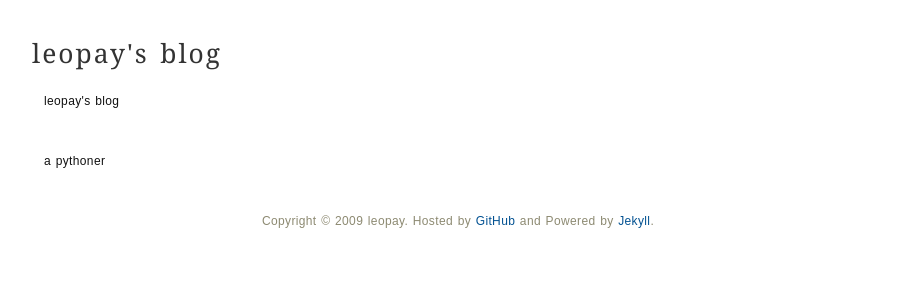
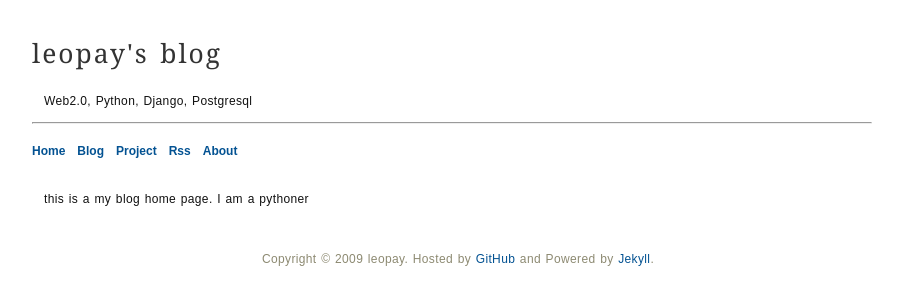
Before and after one commit to leopay/leopay.github.com, a Jekyll site: the page built from index.html, in a window 1280 px wide. Shown: the top 305 px of the page, without its empty margins (188-1091 px from the left). Built offline with Jekyll 4.4.1, drawn with Linux system fonts in a browser that asks for light colours; Markdown is read by kramdown in place of the engine named in the settings.

Commit message:
update default layout

```diff
--- a/_config.yml
+++ b/_config.yml
@@ -1,5 +1,5 @@
 # destination:  ./_site
-# auto:         true
+auto:         true
 # lsi:          false
 # server_port:  4000
 pygments:       true
--- a/_layouts/default.html
+++ b/_layouts/default.html
@@ -1,5 +1,5 @@
 <!DOCTYPE html PUBLIC "-//W3C//DTD XHTML 1.0 Strict//EN" "http://www.w3.org/TR/xhtml1/DTD/xhtml1-strict.dtd">
-<html xmlns="http://www.w3.org/1999/xhtml">
+<html xmlns="http://www.w3.org/1999/xhtml" lang="zh-CN" xml:lang="zh-CN">
   <head>
     <meta http-equiv="Content-Type" content="text/html; charset=utf-8" />
     <title>{{ page.title }}</title>
@@ -13,20 +13,30 @@
     <![endif]-->
     <style type="text/css">
       /* <![CDATA[ */
+      #breadcrumbs dt {margin-right:1em; float: left;}
+      .hp {padding-bottom: 0;}
+      .hp p {padding-bottom: 0;}
       /* ]]> */
     </style>
   </head>
   <body>
-    <div id="content" class="main">
+    <div id="header" class="main">
       <div class="clear">&nbsp;</div>
       <div class="hp"><h1>{{ page.title }}</h1></div>
-      <br class="clear" />
-      <div class="hp clearfix"><p>leopay's blog</p></div>
+      <div class="hp"><p>Web2.0, Python, Django, Postgresql</p></div>
+      <hr class="clear" />
+      <dl id="breadcrumbs" class="clearfix">
+          <dt><a href="/">Home</a></dt>
+          <dt><a href="/blog.html">Blog</a></dt>
+          <dt><a href="/project.html">Project</a></dt>
+          <dt><a href="/rss.html">Rss</a></dt>
+          <dt><a href="/about.html">About</a></dt>
+      </dl>
       <div class="dl50">
         {{ content }}
       </div>
     </div>
-    <div id='footer' class="hp">
+    <div id="footer" class="hp">
       <p class="pepper-lite tc">
       Copyright &copy; 2009 leopay. Hosted by <a href='http://github.com/leopay/leopay.github.com/' target='_blank'>GitHub</a> and Powered by <a href='http://github.com/mojombo/jekyll'>Jekyll</a>.
       </p>
--- a/index.html
+++ b/index.html
@@ -3,5 +3,6 @@ layout: default
 title: leopay's blog
 ---
 <p>
-a pythoner
+this is a my blog home page.
+I am a pythoner
 </p>
```
